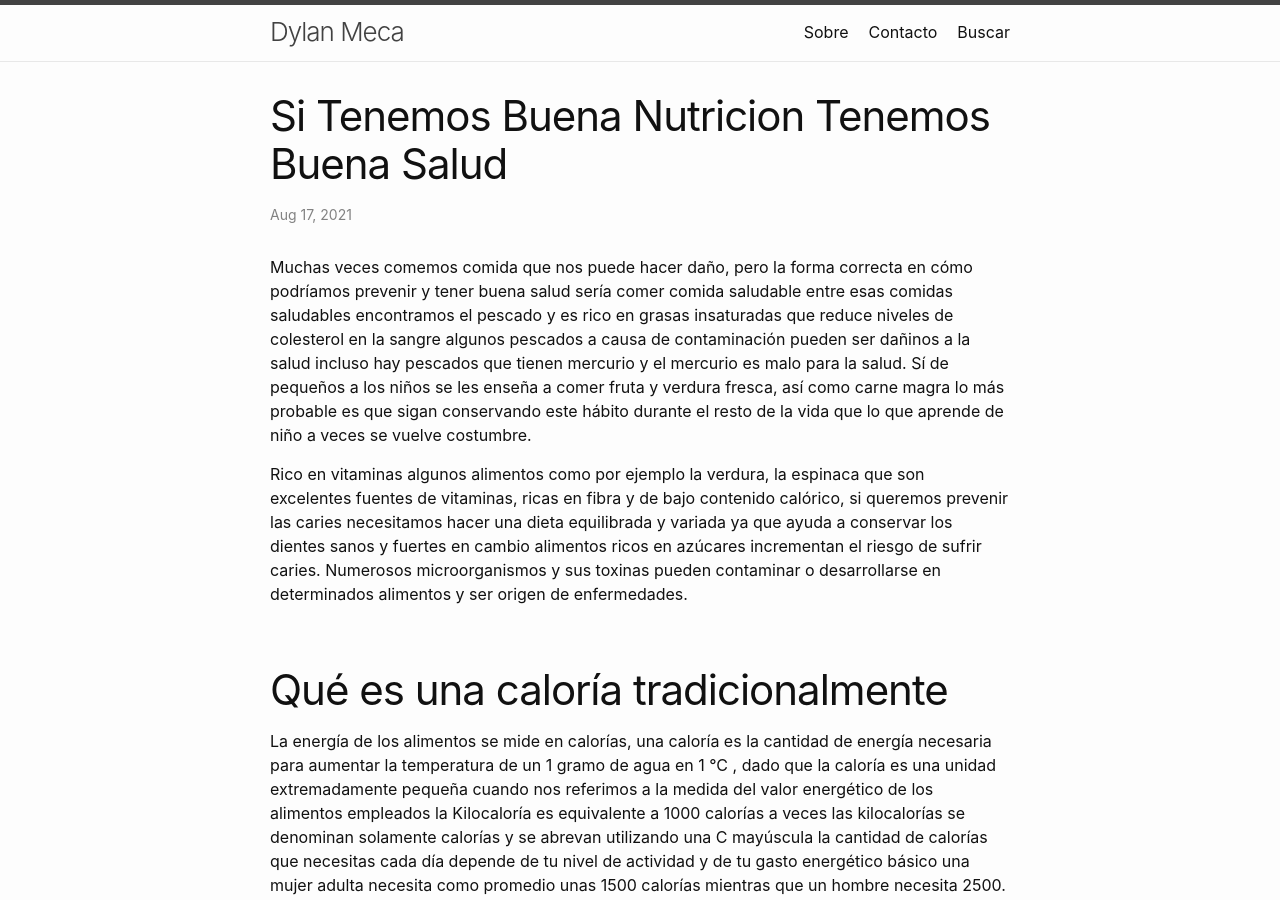
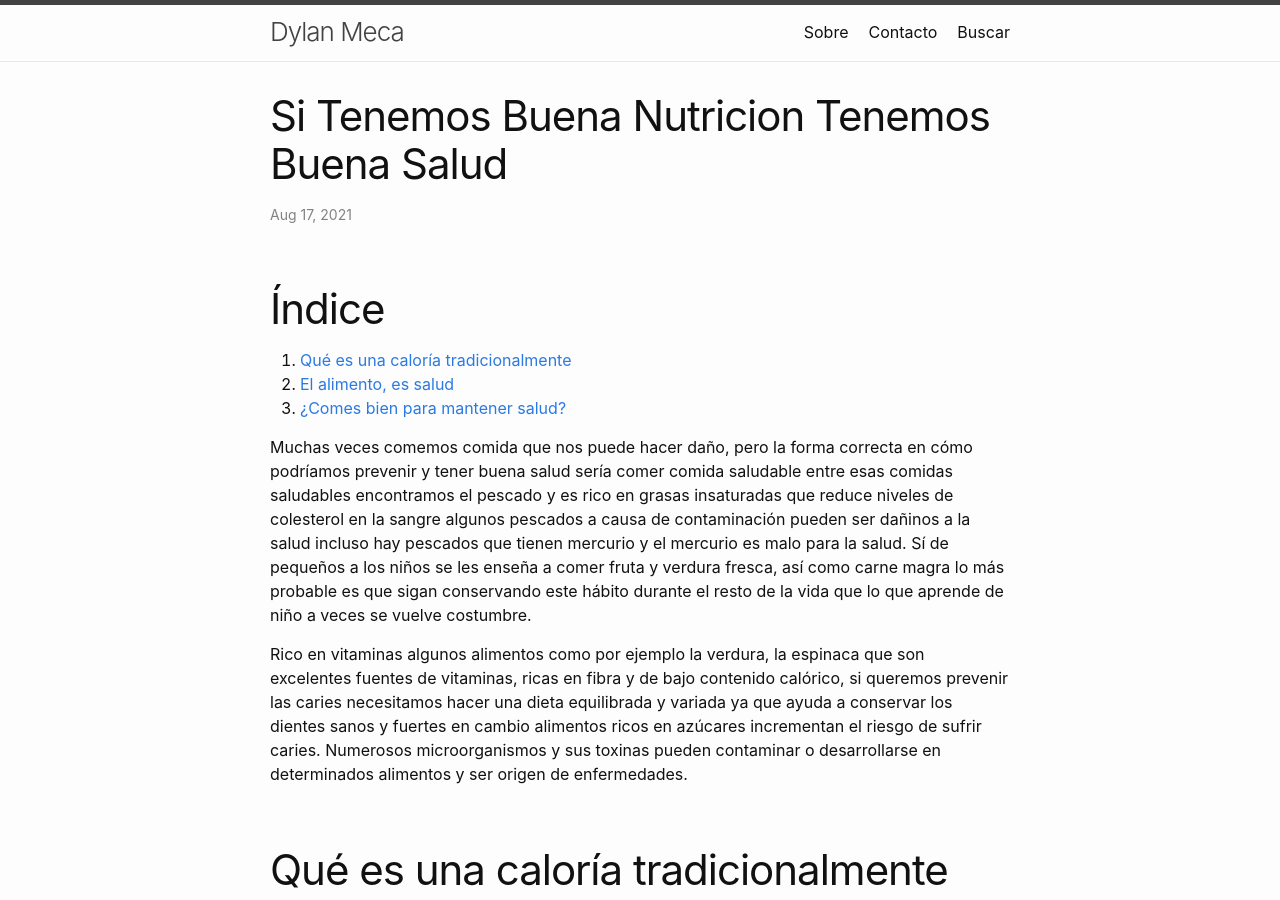
Before and after one commit to dylanmeca/dylanmeca.github.io, a Jekyll site: the page built from _posts/2021-08-17-Si-tenemos-buena-nutricion-tenemos-buena-salud.md, in a window 1280 px wide and 900 px high. Built offline with Jekyll 4.4.1, drawn with Linux system fonts in a browser that asks for light colours; a script that is not in the unit is left out; comment, search, counter and statistics services are not loaded.

Commit message:
Update 2021-08-17-Si-tenemos-buena-nutricion-tenemos-buena-salud.md

```diff
--- a/_posts/2021-08-17-Si-tenemos-buena-nutricion-tenemos-buena-salud.md
+++ b/_posts/2021-08-17-Si-tenemos-buena-nutricion-tenemos-buena-salud.md
@@ -3,6 +3,12 @@ layout: post
 description: Si nos alimentamos adecuadamente podemos tener una buena salud, pero si investigamos sobre nutrición tendríamos una idea sobre que alimentos elegir, también tendríamos un detalle extenso sobre los alimentos incluso información que desconocíamos
 keywords:
 ---
+
+# Índice
+
+1. [Qué es una caloría tradicionalmente](qué-es-una-caloría-tradicionalmente)
+2. [El alimento, es salud](el-alimento,-es-salud)
+3. [¿Comes bien para mantener salud?](¿comes-bien-para-mantener-salud?)
 
 Muchas veces comemos comida que nos puede hacer daño, pero la forma correcta en cómo podríamos prevenir y tener buena salud sería comer comida saludable entre esas comidas saludables encontramos el pescado y es rico en grasas insaturadas que reduce niveles de colesterol en la sangre algunos pescados a causa de contaminación pueden ser dañinos a la salud incluso hay pescados que tienen mercurio y el mercurio es malo para la salud.
 Sí de pequeños a los niños se les enseña a comer fruta y verdura fresca, así como carne magra lo más probable es que sigan conservando este hábito durante el resto de la vida que lo que aprende de niño a veces se vuelve costumbre.
```
